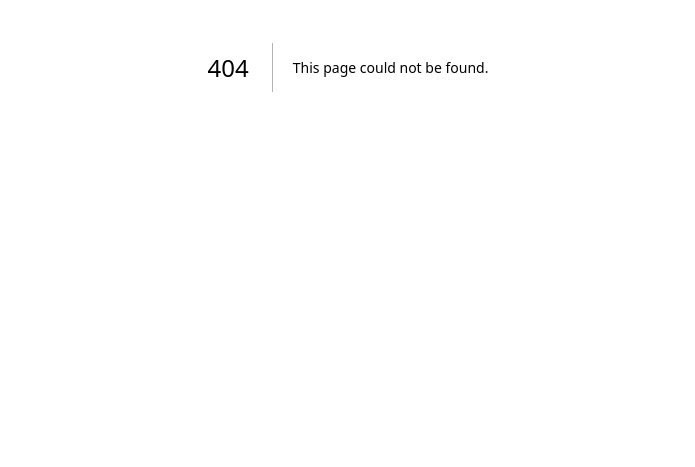
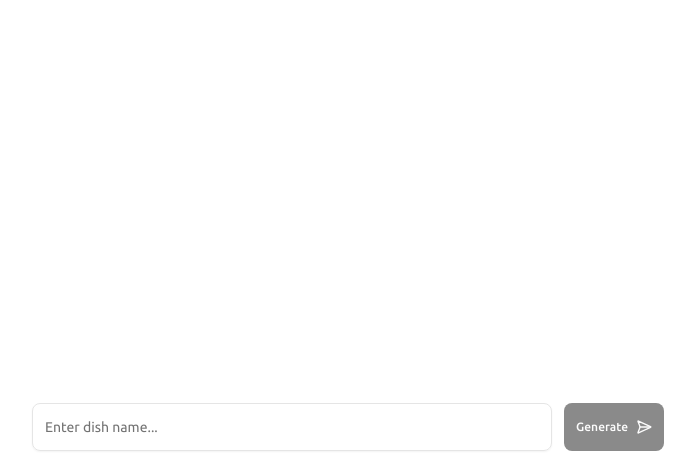
Before and after one commit to RithyBondeth/Next-AI-Chatbot, a Next.js app: page /ui/structure-data in a window 1280 px wide. Before the commit this address had no page. Shown: the part 333-800 px from the top of the page, without its empty margins (292-987 px from the left). Built offline with nearby package versions, Linux system fonts and the light colour scheme.

Commit message:
done structure data from ai

```diff
--- /dev/null
+++ b/app/api/structure-data/route.ts
@@ -0,0 +1,20 @@
+import { openai } from "@ai-sdk/openai";
+import { streamObject } from "ai";
+import { recipeSchema } from "./schema";
+
+export async function POST(req: Request) {
+  try {
+    const { dish } = await req.json();
+
+    const result = streamObject({
+      model: openai("gpt-4.1-nano"),
+      schema: recipeSchema,
+      prompt: `Generate a recipe for ${dish}`,
+    });
+
+    return result.toTextStreamResponse();
+  } catch (error) {
+    console.error("Error generating recipe: ", error);
+    return new Response("Failed to generate recipe", { status: 500 });
+  }
+}
--- /dev/null
+++ b/app/api/structure-data/schema.ts
@@ -0,0 +1,14 @@
+import { z } from "zod";
+
+export const recipeSchema = z.object({
+  recipe: z.object({
+    name: z.string(),
+    ingredients: z.array(
+      z.object({
+        name: z.string(),
+        amount: z.string(),
+      })
+    ),
+    steps: z.array(z.string()),
+  }),
+});
--- /dev/null
+++ b/app/ui/structure-data/page.tsx
@@ -0,0 +1,98 @@
+"use client";
+import { Button } from "@/components/ui/button";
+import { Input } from "@/components/ui/input";
+import { LucideSendHorizonal } from "lucide-react";
+import React, { useState } from "react";
+import { experimental_useObject as useObject } from "@ai-sdk/react";
+import { recipeSchema } from "@/app/api/structure-data/schema";
+
+export default function StructureDataPage() {
+  const [dishName, setDishName] = useState<string>("");
+
+  const { submit, object, isLoading, error, stop } = useObject({
+    api: "/api/structure-data",
+    schema: recipeSchema,
+  });
+
+  const handleSubmit = (e: React.FormEvent<HTMLFormElement>) => {
+    e.preventDefault();
+    submit({ dish: dishName });
+    setDishName("");
+  };
+
+  return (
+    <div className="h-screen overflow-y-hidden w-1/2 mx-auto flex flex-col">
+      {/* Display Completion Text */}
+      {error && <div className="text-red-500">{error.message}</div>}
+
+      <div className="min-h-[90%] w-full py-10 overflow-y-scroll no-scrollbar">
+        {object?.recipe && (
+          <div>
+            <h2>{object.recipe.name}</h2>
+            {object.recipe.ingredients && (
+              <div>
+                <h3>Ingredients</h3>
+                <div>
+                  {object.recipe.ingredients.map((ingredient, index) => (
+                    <div key={index}>
+                      <p>{ingredient?.name}</p>
+                      <p>{ingredient?.amount}</p>
+                    </div>
+                  ))}
+                </div>
+              </div>
+            )}
+
+            {object?.recipe.steps && (
+              <div>
+                <h3>Steps</h3>
+                <ol>
+                  {object.recipe.steps.map((step, index) => (
+                    <li key={index}>
+                      <span>{index + 1}.</span>
+                      {step}
+                    </li>
+                  ))}
+                </ol>
+              </div>
+            )}
+          </div>
+        )}
+      </div>
+
+      {/* Input Text - Prompt */}
+      <form
+        onSubmit={handleSubmit}
+        className="h-[10%] w-full flex items-center justify-center"
+      >
+        <div className="w-full flex items-center justify-between gap-3 px-1">
+          <Input
+            placeholder="Enter dish name..."
+            className="h-12"
+            value={dishName}
+            onChange={(e) => setDishName(e.target.value)}
+          />
+          {isLoading ? (
+            <Button
+              className="text-xs h-12"
+              variant="destructive"
+              type="button"
+              onClick={stop}
+            >
+              Stop
+            </Button>
+          ) : (
+            <Button
+              className="text-xs h-12"
+              type="submit"
+              disabled={isLoading || !dishName}
+            >
+              {isLoading ? "Generating..." : "Generate"}
+              <LucideSendHorizonal />
+            </Button>
+          )}
+        </div>
+      </form>
+    </div>
+  );
+}
```
